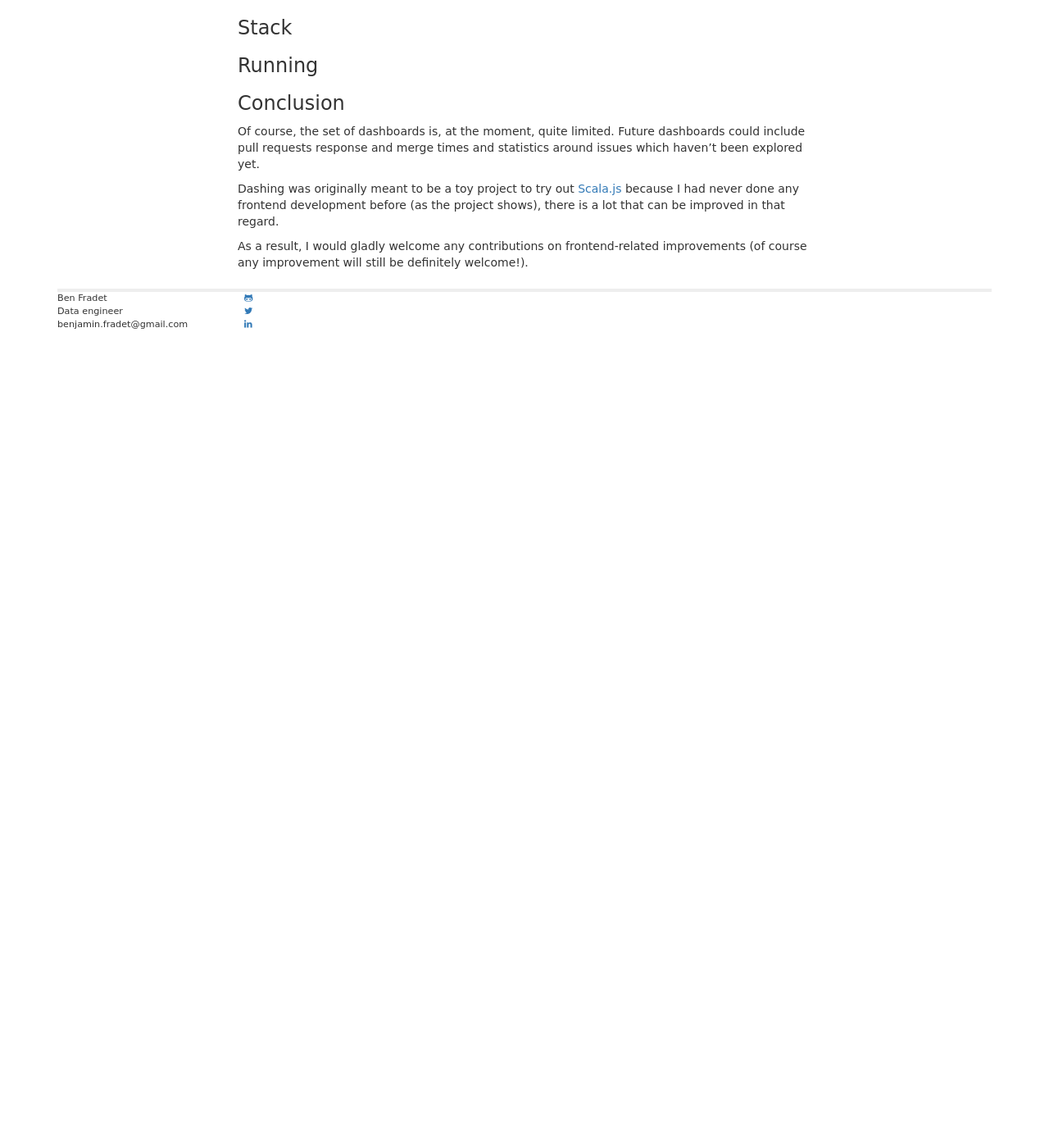
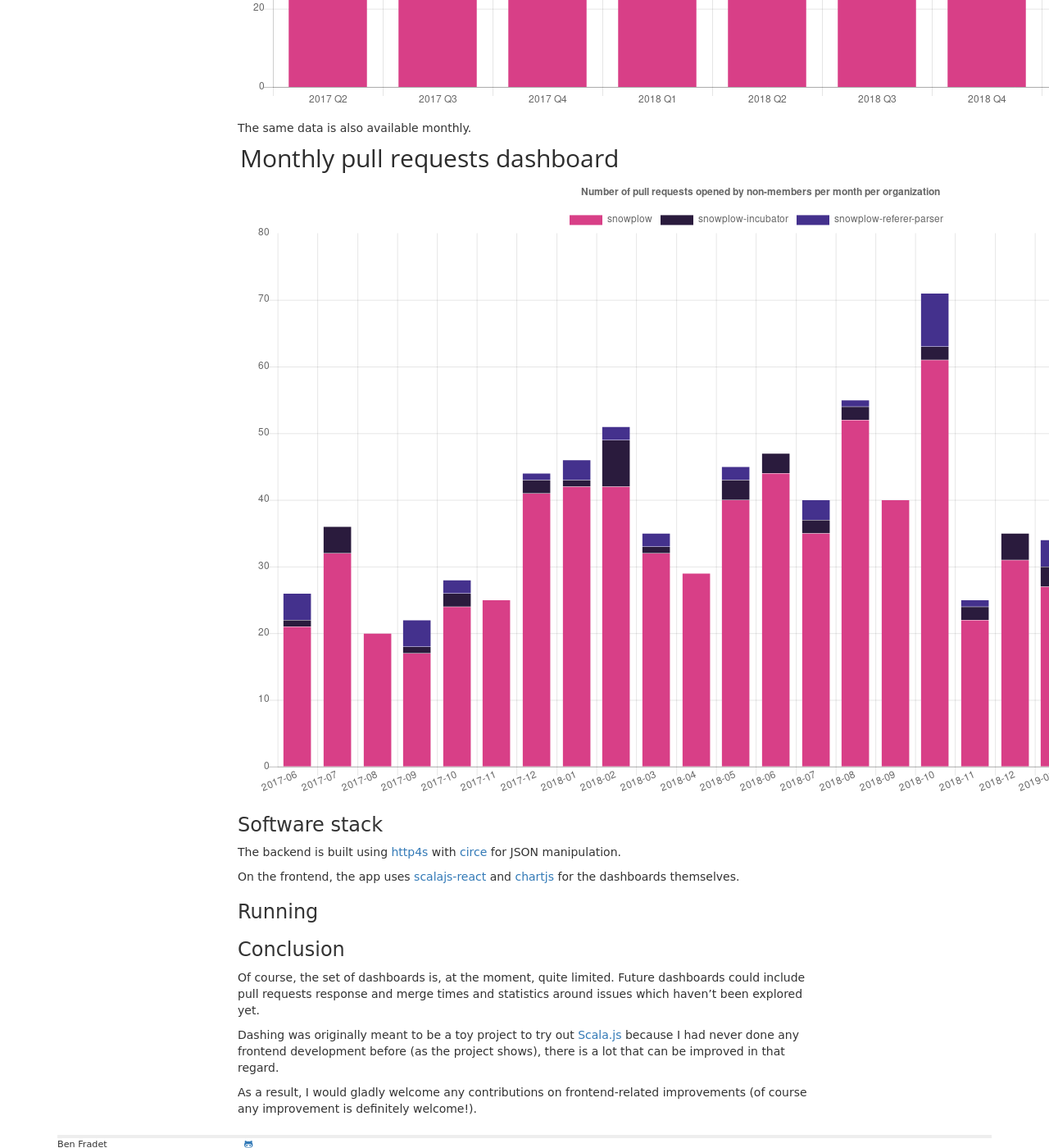
Before and after one commit to BenFradet/benfradet.github.io, a Jekyll site: the page built from _posts/2019-05-30-oss-orgs-monitoring.md, in a window 1280 px wide and 1400 px high, scrolled down 2858 px. Shown: the whole window at 82% size. Built offline with Jekyll 4.4.1, drawn with Linux system fonts in a browser that asks for light colours; nearby versions of some CDN libraries; comment, search, counter and statistics services are not loaded; before the commit the page ends 3272 px from its top, so only the background shows below that; some of the changed text lies outside the part shown.

Commit message:
Add software stack section

```diff
--- a/_posts/2019-05-30-oss-orgs-monitoring.md
+++ b/_posts/2019-05-30-oss-orgs-monitoring.md
@@ -46,7 +45,13 @@ The same data is also available monthly.
 
 ![](/images/prs-monthly.png)
 
-### Stack
+### Software stack
+
+The backend is built using [http4s](https://http4s.org/) with [circe](http://circe.github.io/circe/)
+for JSON manipulation.
+
+On the frontend, the app uses [scalajs-react](https://github.com/japgolly/scalajs-react) and
+[chartjs](https://www.chartjs.org/) for the dashboards themselves.
 
 ### Running
 
@@ -61,4 +66,4 @@ Dashing was originally meant to be a toy project to try out
 before (as the project shows), there is a lot that can be improved in that regard.
 
 As a result, I would gladly welcome any contributions on frontend-related improvements (of
-course any improvement will still be definitely welcome!).
+course any improvement is definitely welcome!).
```
Also changed, not shown: other parts of _posts/2019-05-30-oss-orgs-monitoring.md (+5 -6 lines).
